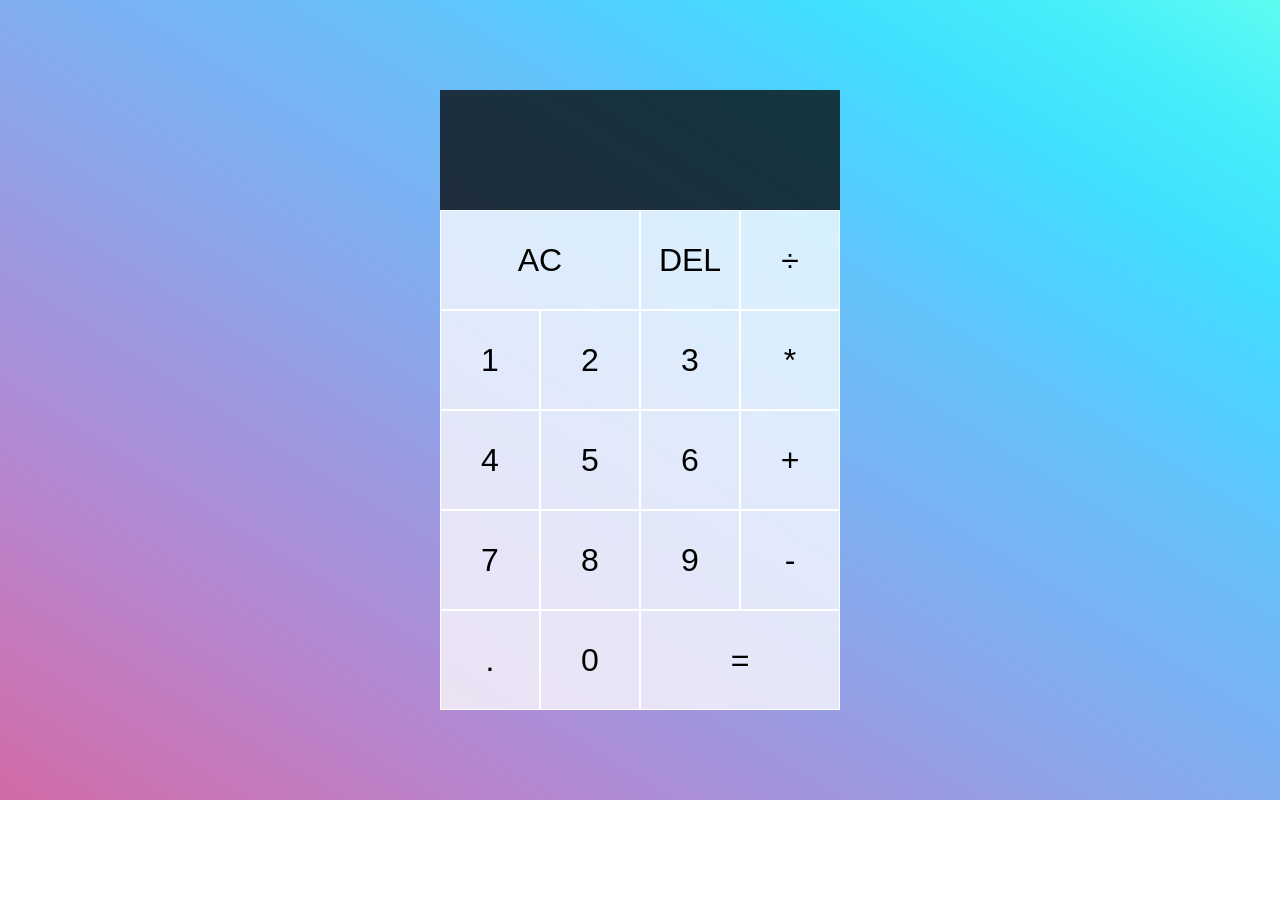
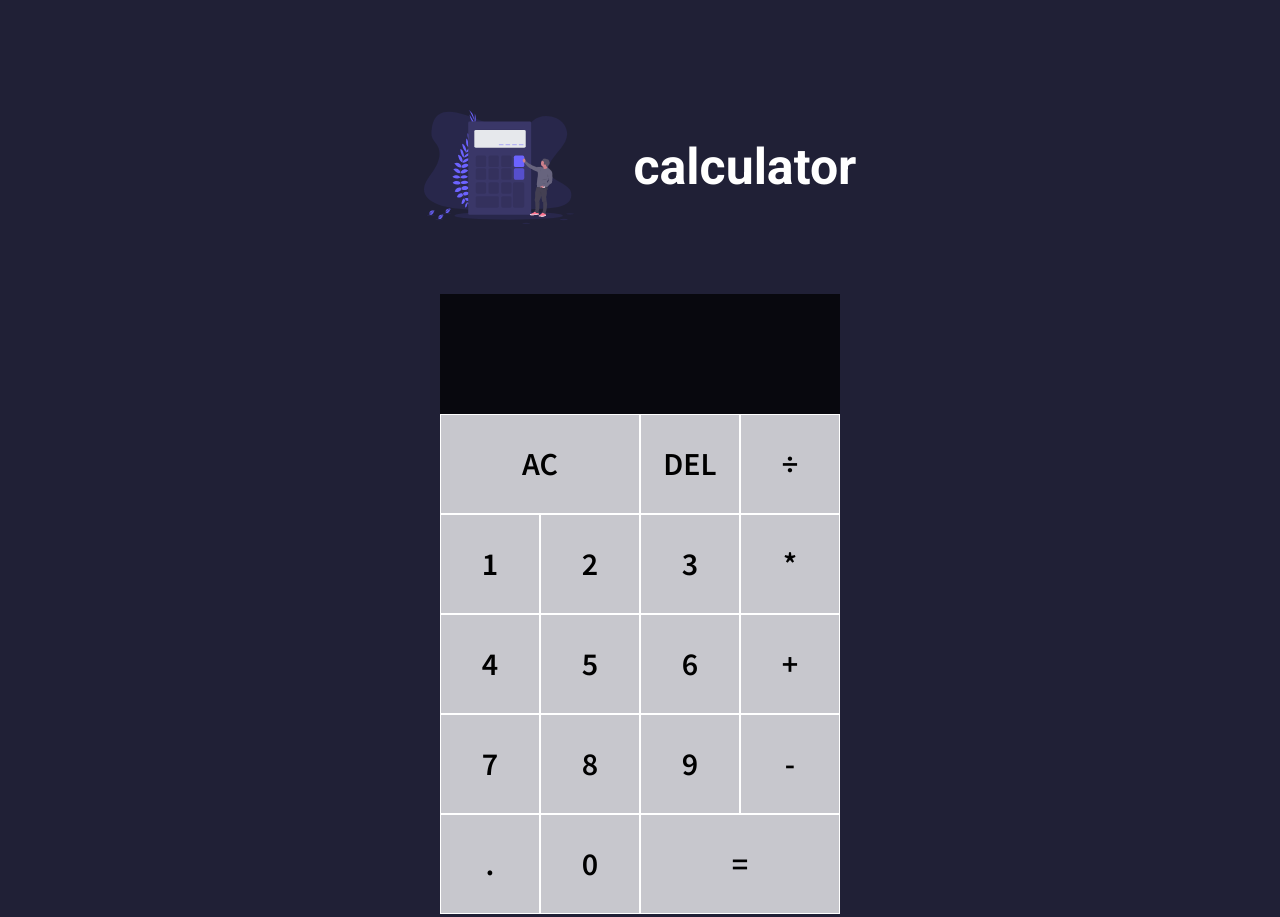
Before and after one commit to jdmcgrath/calculator, a plain HTML site: page index.html in a window 1280 px wide. Before the commit the page ends 800 px from the top, so only its background shows below. Drawn offline with Linux system fonts and the light colour scheme.

Commit message:
Edit: Background color & header

```diff
--- a/index.html
+++ b/index.html
@@ -9,6 +9,10 @@
   <script src="script.js" defer></script>
 </head>
 <body>
+  <header class="header">
+    <img class="header-img" src="./assets/images/calculator.svg" alt="" />
+    <h1>calculator</h1>
+  </header>
   <div class="calculator-grid">
     <div class="output">
       <div id="previous-operand"></div>
--- a/styles.css
+++ b/styles.css
@@ -1,36 +1,52 @@
-*, *::before, *::after {
-  box-sizing: border-box;
-  font-family: Gotham Rounded, sans-serif;
-  font-weight: normal;
+@import url('https://fonts.googleapis.com/css2?family=Source+Sans+Pro:ital,wght@0,600;1,400&display=swap');
+@import url('https://fonts.googleapis.com/css2?family=Roboto:wght@700&display=swap');
+@import url('https://fonts.googleapis.com/css2?family=Catamaran&display=swap');
+
+* {
+	font-family: 'Source Sans Pro', sans-serif;
+	margin: 0;
+	padding: 0;
+}
+
+.header {
+	display: flex;
+	flex-direction: row;
+	align-items: center;
+	justify-content: center;
+  margin: auto;
+	margin-top: 10vh;
+  max-width: 90%;
+}
+
+.header-img {
+	display: flex;
+	align-items: center;
+	justify-content: center;
+	width: 150px;
+	margin: 30px;
+}
+
+h1 {
+	font-family: 'Roboto', sans-serif;
+	font-size: 50px;
+	color: white;
+	margin: 30px;
 }
 
 body {
 	padding: 0;
 	margin: 0;
-  background: linear-gradient(
-			to right top,
-			#d16ba5,
-			#c777b9,
-			#ba83ca,
-			#aa8fd8,
-			#9a9ae1,
-			#8aa7ec,
-			#79b3f4,
-			#69bff8,
-			#52cffe,
-			#41dfff,
-			#46eefa,
-			#5ffbf1
-		);
+	background: #202036;
 }
 
 .calculator-grid {
 	display: grid;
 	justify-content: center;
 	align-content: center;
-  min-height: 100vh;
 	grid-template-columns: repeat(4, 100px);
   grid-template-rows: minmax(120px, auto) repeat(5, 100px);
+  padding: 50px;
+  padding-top: 5vh;
 }
 
 .calculator-grid > button {
@@ -38,15 +54,15 @@ body {
 	font-size: 2rem;
 	border: 1px solid white;
 	outline: none;
-  background-color: rgba(255, 255, 255, .75);
+	background-color: rgba(255, 255, 255, 0.75);
 }
 
 .calculator-grid > button:hover {
-  background-color: rgba(255, 255, 255, .9);
+	background-color: rgba(255, 255, 255, 0.9);
 }
 
 .calculator-grid > button:active {
-  background-color: rgba(227,27,109, 0.75);
+	background-color: rgba(227, 27, 109, 0.75);
 	transition: 0.6s ease;
 }
 
@@ -56,7 +72,7 @@ body {
 
 .output {
 	grid-column: 1 / -1;
-  background-color: rgba(0, 0, 0, .75);
+	background-color: rgba(0, 0, 0, 0.75);
 	display: flex;
 	align-items: flex-end;
 	justify-content: space-around;
@@ -67,7 +83,7 @@ body {
 }
 
 .output #previous-operand {
-  color: rgba(255, 255, 255, .75);
+	color: rgba(255, 255, 255, 0.75);
 	font-size: 1.5rem;
 }
 
```
Also changed, not shown: assets/images/calculator.svg (added). Lines whose indentation alone changed are shown as unchanged.
